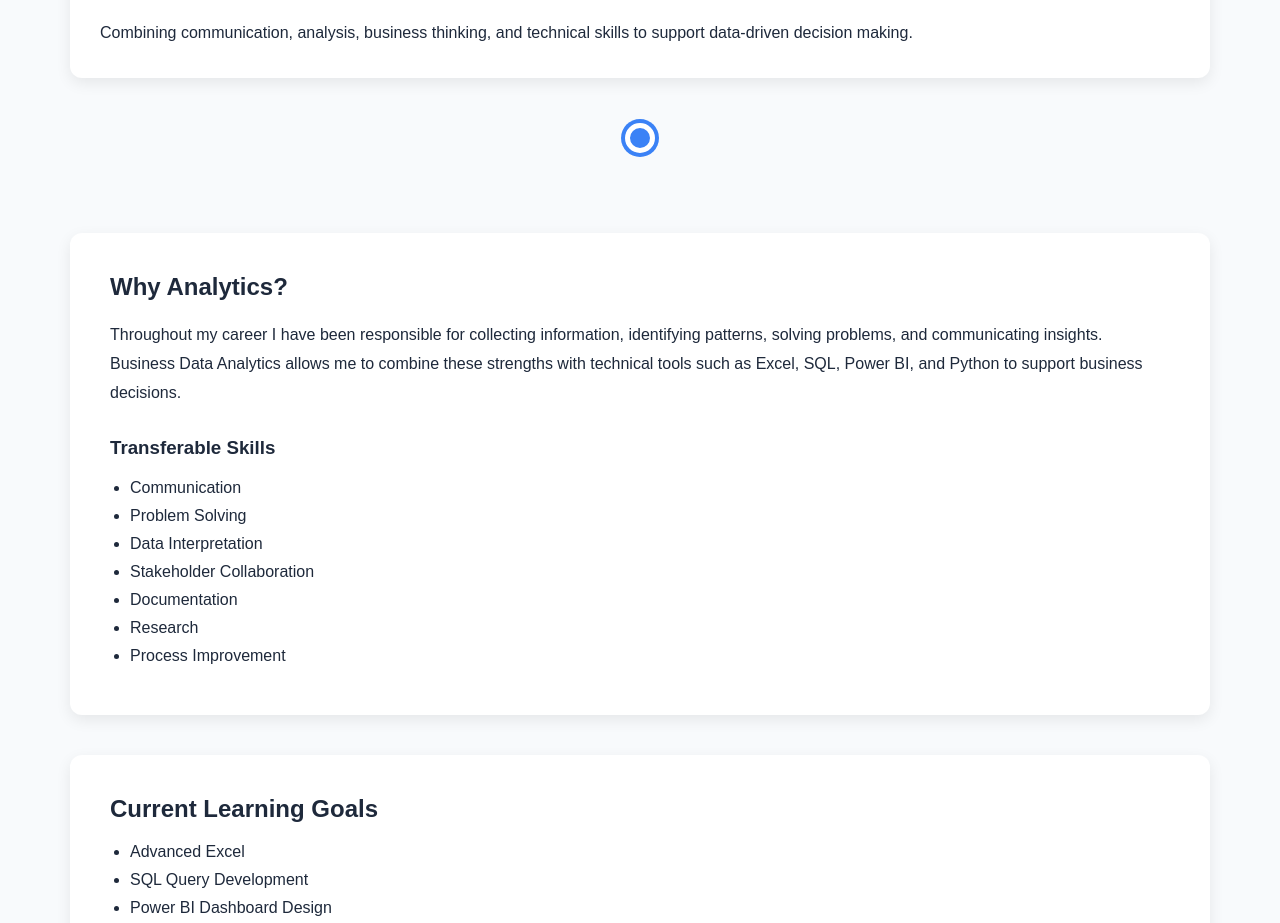
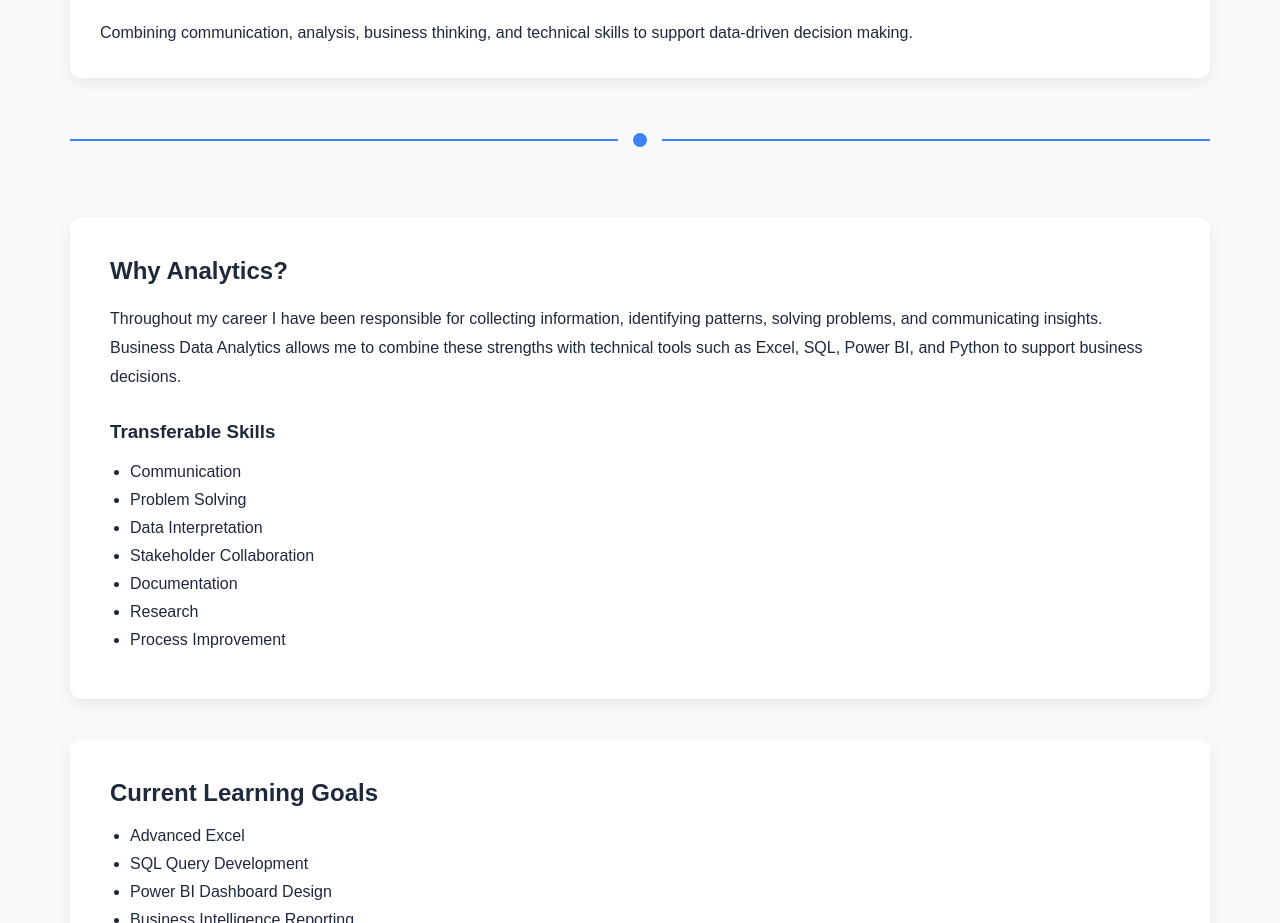
Before and after one commit to haldanek/haldane-business-data-analyst-portfolio, a React (Vite) app in the folder haldane-business-data-analyst-portfolio/: page /journey in a window 1280 px wide. Shown: the part 1085-2008 px from the top of the page. Built offline with nearby package versions, Linux system fonts and the light colour scheme.

Commit message:
style(journey,about): add visual divider and page heading

```diff
--- a/haldane-business-data-analyst-portfolio/src/index.css
+++ b/haldane-business-data-analyst-portfolio/src/index.css
@@ -16,6 +16,7 @@
   --background: #f8fafc;
   --white: #ffffff;
   --text: #1e293b;
+  --red: red;
 }
 
 /* BODY */
@@ -320,21 +321,34 @@ p {
   color: var(--blue);
 }
 
-/* TIMELINE ENDPOINT */
-
-.timeline-end {
+/* FANCY DIVIDER */
+.fancy-divider {
   display: flex;
-  justify-content: center;
-  margin: 20px 0 40px;
+  align-items: center;
+  margin: 30px 0;
 }
 
-.end-circle {
-  width: 30px;
-  height: 30px;
-  background-color: var(--blue);
+.fancy-divider::before,
+.fancy-divider::after {
+  content: "";
+  flex: 1;
+  height: 2px;
+  background: var(--blue);
+}
+
+.fancy-divider::before {
+  margin-right: 15px;
+}
+
+.fancy-divider::after {
+  margin-left: 15px;
+}
+
+.fancy-divider span {
+  width: 14px;
+  height: 14px;
+  background: var(--blue);
   border-radius: 50%;
-  border: 5px solid white;
-  box-shadow: 0 0 0 4px var(--blue);
 }
 
 /* STYLE SUMMARY SECTION */
--- a/haldane-business-data-analyst-portfolio/src/pages/About.tsx
+++ b/haldane-business-data-analyst-portfolio/src/pages/About.tsx
@@ -2,6 +2,7 @@ function About() {
   return (
     <main className='about-page'>
       {/* QUOTE BANNER */}
+      <h1>About</h1>
       <section className='quote-banner'>
         <p className='quote-text'>
           "I have always been an educator. The tools have changed, but my
--- a/haldane-business-data-analyst-portfolio/src/pages/Journey.tsx
+++ b/haldane-business-data-analyst-portfolio/src/pages/Journey.tsx
@@ -47,8 +47,8 @@ function Journey() {
             skills to support data-driven decision making.
           </p>
         </div>
-        <div className='timeline-end'>
-          <div className='end-circle'></div>
+        <div className='fancy-divider'>
+          <span></span>
         </div>
       </section>
       <section className='career-summary'>
```
